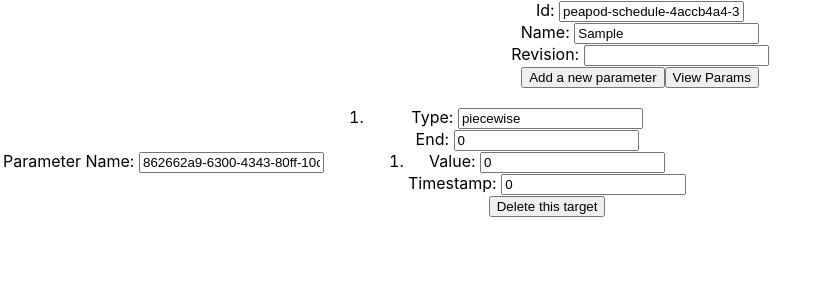
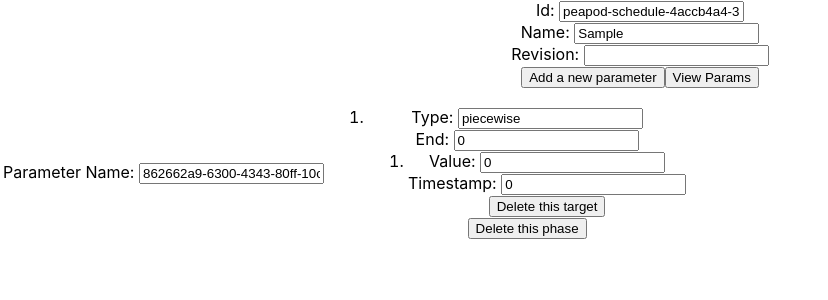
Before and after one commit to PeaPodTechnologies/schedule, a React (Create React App) app: page / in a window 1280 px wide. Both pictures are taken after typing "Sample" into the empty fields and a click on the button "Add a new parameter". Shown: the top 300 px of the page, without its empty margins (0-828 px from the left). Built offline with nearby package versions, Linux system fonts and the light colour scheme.

Commit message:
added a callback to delete the phase

```diff
--- a/src/molecules/PhaseBlock.tsx
+++ b/src/molecules/PhaseBlock.tsx
@@ -19,6 +19,8 @@ interface PhaseBlockProps {
 	onUpdate(field: ValidFields, value: any): void;
 	// passing in a callback for the target to update itself
 	updateTarget(targetIndex: number, field: any, value: number): void;
+	// callback to delete the phase from the object
+	delete(): void;
 	// callback to delete a target from the phase
 	deleteTarget(targetIndex: number): void;
 }
@@ -65,6 +67,9 @@ const PhaseBlock: FC<PhaseBlockProps> = props => {
 							);
 						})}
 					</ol>
+					<div>
+						<button onClick={props.delete}>Delete this phase</button>
+					</div>
 				</>
 			)}
 		</>
```
Lines whose indentation alone changed are shown as unchanged.
